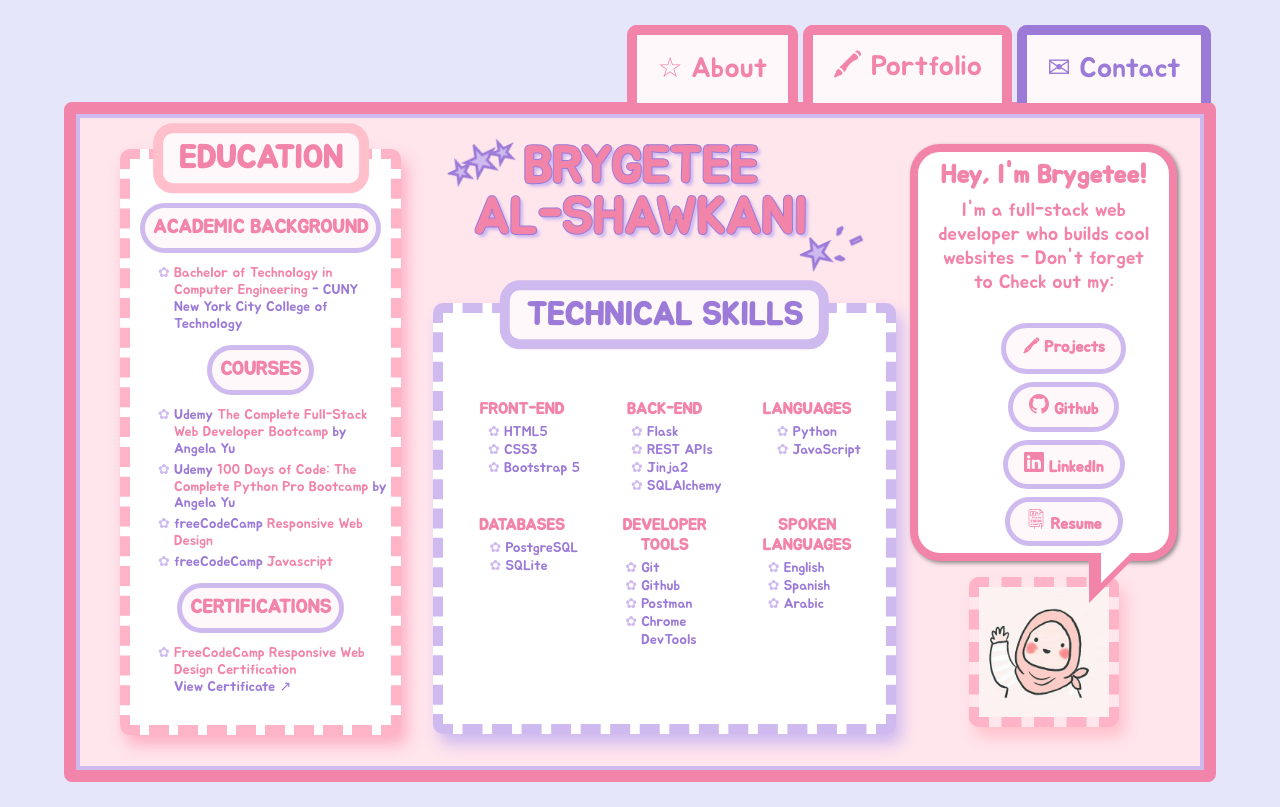
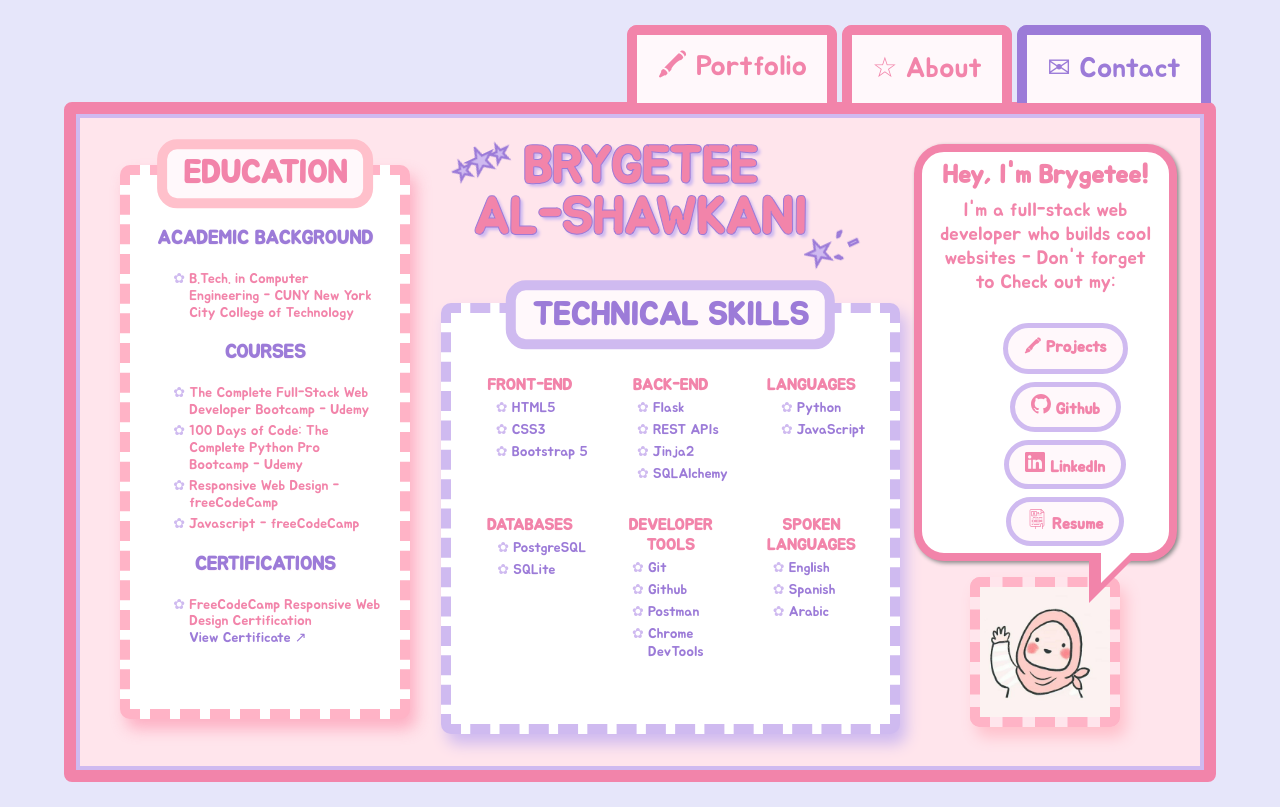
Before and after one commit to Brygetee/My-Portfolio-Website, a Flask app: page / in a window 1280 px wide. Run offline with Flask 3, Linux system fonts and the light colour scheme.

Commit message:
cleaned up css and corrected tabs for all mobile breakpoints

```diff
--- a/main.py
+++ b/main.py
@@ -25,8 +25,7 @@ if __name__ == '__main__':
 
 # emojis: https://emojicombos.com/heart
 
-# TODO 1: make certificate links open on blanks
+# TODO 1: ABOUT PAGE: 1. change background, add favicon, change the dark pink color, change order of links
 #Todo 2: correct contact page
-#Todo 3: add favicon to title
 #Todo 4: 414x 896  or 390x 844 not working
 #Todo 5: fix tabs on mobile on portrait and landscape
--- a/static/styles.css
+++ b/static/styles.css
@@ -87,10 +103,16 @@ body {
     border-radius: 8px;
     background: var(--light-pink);
     height: 85vh;
+    position: relative;
     overflow: hidden;
 }
 
-/*-----------------------------------------About Me Page styles-----------------------------------------*/
+
+/* ==========================================================
+   3. ABOUT PAGE
+   ========================================================== */
+
+/* ---------- Layout ---------- */
 
 .column-sections {
     height: 100%;
@@ -152,13 +172,16 @@ body {
     border-radius: 999px;
     padding: 0.5rem;
     text-wrap: nowrap;
+}
 
+.education-column h3 {
+    color: var(--dark-purple);
+    border: none;
+    background-color: transparent;
 }
-.pink-highlight{
-    color: var(--dark-pink);
 
-}
-.education-column ul li::marker, .heading-and-technical-skills-column ul li::marker  {
+.education-column ul li::marker,
+.heading-and-technical-skills-column ul li::marker {
     color: var(--light-purple);
 }
 
@@ -171,14 +194,16 @@ body {
 .education-column .list li {
     margin: 0.25rem;
     line-height: 1.2;
+    color: var(--dark-pink);
 }
+
 .list li {
-    margin-bottom: clamp(0,3vw ,0.25rem);
+    margin-bottom: clamp(0rem,3vw ,0.25rem);
     color: var(--dark-purple);
     font-size: clamp(0.8rem, 1.1vw, 1.25rem);
 }
 
-/*-----------------------------------------H1-----------------------------------------*/
+/* ---------- Page Heading (H1) ---------- */
 
 .column-sections > header {
     position: absolute;
@@ -235,17 +257,28 @@ body {
     -webkit-text-stroke: 2px var(--dark-purple);
 }
 
-/*-----------------------------------------First Column Styles-----------------------------------------*/
+@keyframes sparkle {
+    0% {
+        transform: scale(1) rotate(-25deg);
+    }
+    50% {
+        transform: rotate(-25deg) scale(1.25);
+    }
+    100% {
+        transform: rotate(-25deg) scale(1);
+    }
+}
+
+/* ---------- Education Column ---------- */
 
 .education-column {
     background: white;
     border: 10px dashed #ffb3c6;
     border-radius: 10px;
-    height: 95%;
-    box-shadow: 0 8px 15px rgba(251, 111, 146, 0.18);
+    height: 90%;
     transition: transform 0.3s ease, box-shadow 0.3s ease;
     padding: 0
-             clamp(0, 1.2vw, 1.25rem)
+             clamp(0rem, 1.2vw, 1.25rem)
              clamp(1rem, 1.5vw, 1.5rem);
     padding-top: clamp(2.5rem, 3vw, 7rem);
     margin: clamp(1.5rem, 1vw, 2rem);
@@ -372,14 +388,13 @@ body {
     color: var(--dark-purple);
 }
 
-.web-dev .list, {
+.web-dev .list {
     color: var(--dark-purple);
     margin-bottom: 1rem;
     align-items: center;
-
 }
 
-/*-----------------------------------------Speech Column-----------------------------------------*/
+/* ---------- Speech Bubble Column ---------- */
 
 .speech-bubble-column {
     justify-content: center;
--- a/templates/base.html
+++ b/templates/base.html
@@ -13,10 +13,10 @@
 
     <div class="folder-container">
         <div class="tabs">
-            <a href="/"><button class="tab about"><span id="star">☆</span><span class="tab-label"> About</span></button></a>
+
 
             <a href="/portfolio"><button class="tab portfolio"><span id="crayon">🖍</span><span class="tab-label"> Portfolio</span></button></a>
-
+            <a href="/"><button class="tab about"><span id="star">☆</span><span class="tab-label"> About</span></button></a>
             <a href="/contact"><button class="tab contact"><span id="envelope">✉</span><span class="tab-label"> Contact</span></button></a>
         </div>
 
--- a/templates/index.html
+++ b/templates/index.html
@@ -75,23 +75,23 @@
                     <h2 id="education-heading">Education</h2>
                     <h3>Academic Background</h3>
                     <ul class="list">
-                        <li><span class="pink-highlight"> Bachelor of Technology in Computer Engineering</span> - CUNY New York City College of Technology</li>
+                        <li>B.Tech. in Computer Engineering - CUNY New York City College of Technology</li>
                     </ul>
 
                     <h3>Courses</h3>
 
                     <ul class="list">
-                        <li>Udemy<span class="pink-highlight"> The Complete Full-Stack Web Developer Bootcamp </span> by Angela Yu </li>
-                        <li>Udemy<span class="pink-highlight"> 100 Days of Code: The Complete Python Pro Bootcamp </span>by Angela Yu  </li>
-                        <li>freeCodeCamp <span class="pink-highlight"> Responsive Web Design</span></li>
-                        <li>freeCodeCamp <span class="pink-highlight">Javascript</span></li>
+                        <li>The Complete Full-Stack Web Developer Bootcamp - Udemy</li>
+                        <li>100 Days of Code: The Complete Python Pro Bootcamp - Udemy</li>
+                        <li>Responsive Web Design - freeCodeCamp </li>
+                        <li>Javascript - freeCodeCamp </li>
                     </ul>
 
 
 
                     <h3>Certifications</h3>
                     <ul class="list">
-                        <li><span class="pink-highlight">FreeCodeCamp Responsive Web Design Certification</span><br><a href= "https://www.freecodecamp.org/certification/brygetee/responsive-web-design-v9" class="certification-link">View Certificate ↗</a></li>
+                        <li>FreeCodeCamp Responsive Web Design Certification<br><a href= "https://www.freecodecamp.org/certification/brygetee/responsive-web-design-v9" class="certification-link" target="_blank">View Certificate ↗</a></li>
                     </ul>
             </section>
 
@@ -102,20 +102,20 @@
                         <p>I'm a full-stack web developer who builds cool websites - Don't forget to Check out my: </p>
                         <nav class="contact-socials" aria-label="Social and resume links">
                         <ul class="social-list">
-                            <li><a href="/portfolio">🖍 Projects</a></li>
+                            <li><a href="/portfolio" target="_blank">🖍 Projects</a></li>
                             <li>
-                        <a href="https://github.com/Brygetee" class="nav-link px-2 text-body-secondary"><svg xmlns="http://www.w3.org/2000/svg" width="16" height="16" fill="currentColor" class="bi bi-github" viewBox="0 0 16 16" aria-hidden="true" focusable="false" >
+                        <a href="https://github.com/Brygetee"  class="nav-link px-2 text-body-secondary" target="_blank"><svg xmlns="http://www.w3.org/2000/svg" width="16" height="16" fill="currentColor" class="bi bi-github" viewBox="0 0 16 16" aria-hidden="true" focusable="false" >
                             <path d="M8 0C3.58 0 0 3.58 0 8c0 3.54 2.29 6.53 5.47 7.59.4.07.55-.17.55-.38 0-.19-.01-.82-.01-1.49-2.01.37-2.53-.49-2.69-.94-.09-.23-.48-.94-.82-1.13-.28-.15-.68-.52-.01-.53.63-.01 1.08.58 1.23.82.72 1.21 1.87.87 2.33.66.07-.52.28-.87.51-1.07-1.78-.2-3.64-.89-3.64-3.95 0-.87.31-1.59.82-2.15-.08-.2-.36-1.02.08-2.12 0 0 .67-.21 2.2.82.64-.18 1.32-.27 2-.27s1.36.09 2 .27c1.53-1.04 2.2-.82 2.2-.82.44 1.1.16 1.92.08 2.12.51.56.82 1.27.82 2.15 0 3.07-1.87 3.75-3.65 3.95.29.25.54.73.54 1.48 0 1.07-.01 1.93-.01 2.2 0 .21.15.46.55.38A8.01 8.01 0 0 0 16 8c0-4.42-3.58-8-8-8"/>
                           </svg> Github</a>
                             </li>
                             <li>
-                            <a href="https://www.linkedin.com/in/brygetee-michelle-al-shawkani-2aa09425b/" class="nav-link px-2 text-body-secondary"><svg xmlns="http://www.w3.org/2000/svg" width="16" height="16" fill="currentColor" class="bi bi-linkedin" viewBox="0 0 16 16" aria-hidden="true" focusable="false">
+                            <a href="https://www.linkedin.com/in/brygetee/" class="nav-link px-2 text-body-secondary" target="_blank"><svg xmlns="http://www.w3.org/2000/svg" width="16" height="16" fill="currentColor" class="bi bi-linkedin" viewBox="0 0 16 16" aria-hidden="true" focusable="false">
                                 <path d="M0 1.146C0 .513.526 0 1.175 0h13.65C15.474 0 16 .513 16 1.146v13.708c0 .633-.526 1.146-1.175 1.146H1.175C.526 16 0 15.487 0 14.854zm4.943 12.248V6.169H2.542v7.225zm-1.2-8.212c.837 0 1.358-.554 1.358-1.248-.015-.709-.52-1.248-1.342-1.248S2.4 3.226 2.4 3.934c0 .694.521 1.248 1.327 1.248zm4.908 8.212V9.359c0-.216.016-.432.08-.586.173-.431.568-.878 1.232-.878.869 0 1.216.662 1.216 1.634v3.865h2.401V9.25c0-2.22-1.184-3.252-2.764-3.252-1.274 0-1.845.7-2.165 1.193v.025h-.016l.016-.025V6.169h-2.4c.03.678 0 7.225 0 7.225z"/>
                               </svg>  LinkedIn</a>
                             </li>
 
                             <li>
-                                <a><svg xmlns="http://www.w3.org/2000/svg" viewBox="0 0 480 480" fill="currentColor" width="20" height="20" aria-hidden="true" focusable="false">
+                                <a href="https://docs.google.com/document/d/1_NaKvKJI_ehmtpLMi6RWF8wZnqwchMcA/edit?usp=sharing&ouid=116947395455574809350&rtpof=true&sd=true" target="_blank"><svg xmlns="http://www.w3.org/2000/svg" viewBox="0 0 480 480" fill="currentColor" width="20" height="20" aria-hidden="true" focusable="false">
                                   <path d="M413.648 74.336 341.664 2.352A8.004 8.004 0 0 0 336 0H104C81.944 0 64 17.944 64 40v344c0 22.056 17.944 40 40 40h88v56h16v-56h120a8 8 0 0 0 8-8v-40c0-14.88 10.216-27.432 24-30.984V416v64h16v-56c22.056 0 40-17.944 40-40V80a7.986 7.986 0 0 0-2.352-5.664ZM344 27.312 388.688 72H344ZM400 384c0 13.232-10.768 24-24 24v-72a8 8 0 0 0-8-8c-26.472 0-48 21.528-48 48v32H104c-13.232 0-24-10.768-24-24V40c0-13.232 10.768-24 24-24h224v64a8 8 0 0 0 8 8h64Z"/>
                                   <path d="M224 48H112a8 8 0 0 0-8 8v112a8 8 0 0 0 8 8h112a8 8 0 0 0 8-8V56a8 8 0 0 0-8-8Zm-40 112h-32v-16c0-8.824 7.176-16 16-16s16 7.176 16 16Zm-16-48a8 8 0 1 1 8-8 8.009 8.009 0 0 1-8 8Zm48 48h-16v-16c0-10.488-5.136-19.72-12.952-25.56A23.855 23.855 0 0 0 192 104c0-13.232-10.768-24-24-24s-24 10.768-24 24c0 5.44 1.888 10.408 4.952 14.44C141.136 124.28 136 133.512 136 144v16h-16V64h96Z"/>
                                   <path d="M248 72h40v16h-40zm0 32h48v16h-48zm64 0h40v16h-40zm-64 32h104v16H248zm-104 64h64v16h-64zm80 0h48v16h-48zm64 0h80v16h-80zm-176 32h64v16h-64zm80 0h128v16H192zm144 0h32v16h-32zm-224 32h32v16h-32zm48 0h96v16h-96zm112 0h96v16h-96zm-160 32h32v16h-32zm48 0h96v16h-96zm112 0h96v16h-96zm-160 32h72v16h-72zm88 0h112v16H200zm-88 32h32v16h-32zm48 0h136v16H160z"/>
```
Also changed, not shown: other parts of static/styles.css (+230 -219 lines), 1 other file. Lines whose indentation alone changed are shown as unchanged.
